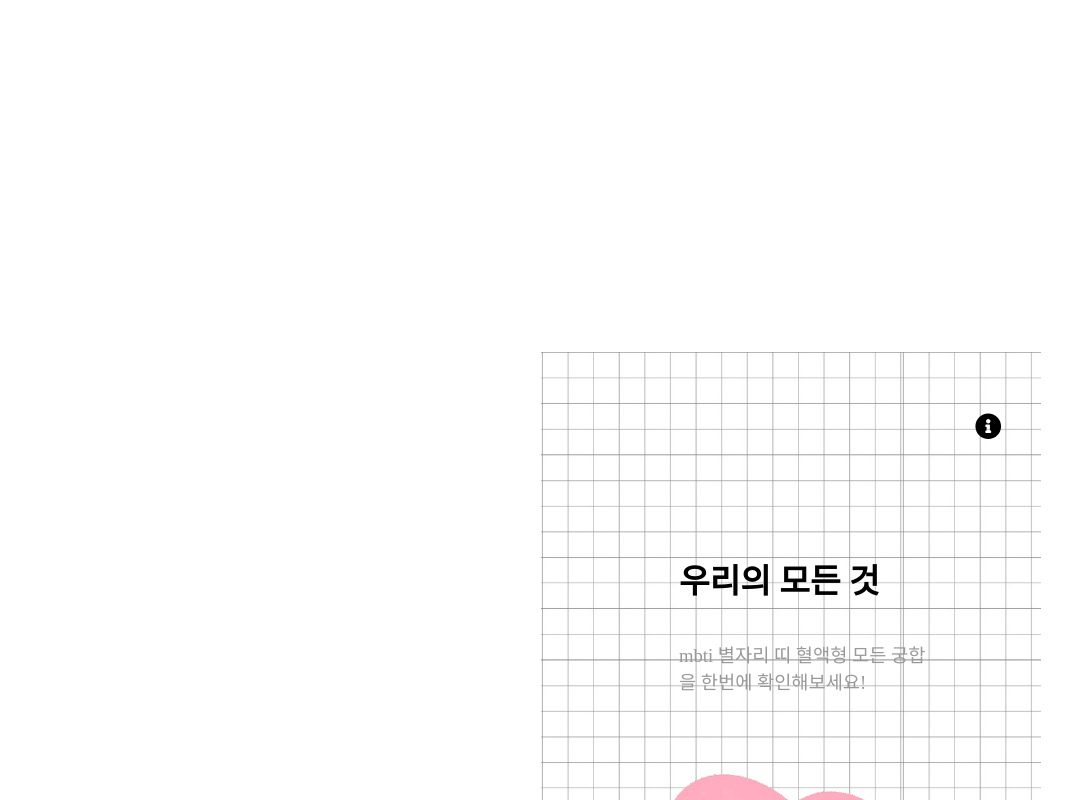
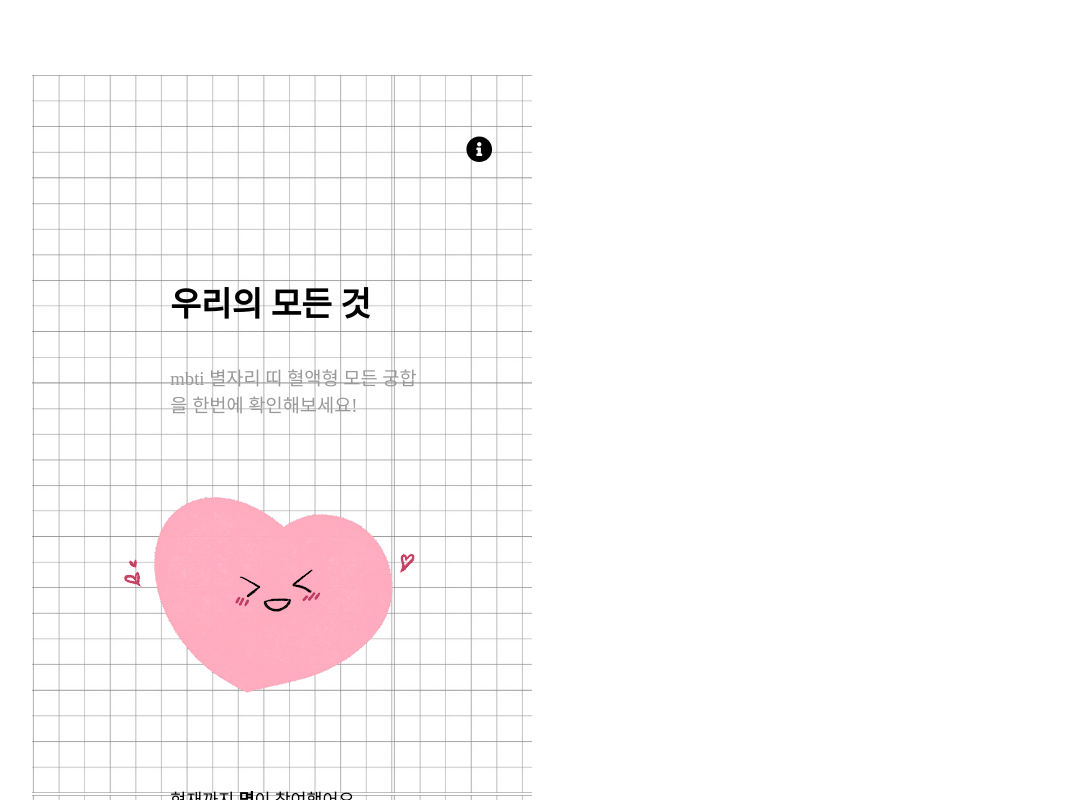
Before and after one commit to codnjs779/chemistry, a React (Create React App) app: page / in a window 1280 px wide. Shown: the top 800 px of the page, without its empty margins (49-1121 px from the left). Built offline with nearby package versions, Linux system fonts and the light colour scheme; no server answers.

Commit message:
margin control

```diff
--- a/src/components/App.js
+++ b/src/components/App.js
@@ -14,17 +14,10 @@ function App() {
 }
 
 export const BasicStyle = styled.div`
-    position: absolute;
     width: 375pt;
     height: 812pt;
-    top: 50%;
-    left: 50%;
-    margin: -50px 0 0 -50px;
-
+    margin: 55pt;
     background-image: url(${backImg});
-    input:focus {
-        outline: none;
-    }
 `;
 
 export default App;
```
